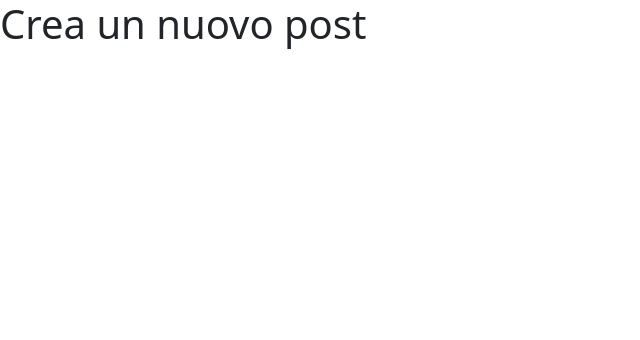
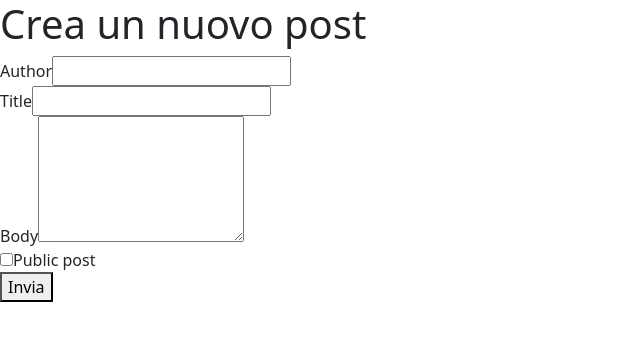
Before and after one commit to FedericoCanale/react-post-form, a React (Vite) app: page / in a window 1280 px wide. Shown: the top 340 px of the page, without its empty margins (0-640 px from the left). Built offline with nearby package versions, Linux system fonts and the light colour scheme.

Commit message:
Add basic form structure (no logic)

```diff
--- a/src/components/Main.jsx
+++ b/src/components/Main.jsx
@@ -4,6 +4,32 @@ export default function Main() {
     return (
         <main>
             <h1>Crea un nuovo post</h1>
+
+            <form>
+                <div>
+                    <label htmlFor="author">Author</label>
+                    <input id="author" name="author" type="text" />
+                </div>
+
+                <div>
+                    <label htmlFor="title">Title</label>
+                    <input id="title" name="title" type="text" />
+                </div>
+
+                <div>
+                    <label htmlFor="body">Body</label>
+                    <textarea id="body" name="body" rows="5" />
+                </div>
+
+                <div>
+                    <label htmlFor="public">
+                        <input id="public" name="public" type="checkbox" />
+                        Public post
+                    </label>
+                </div>
+
+                <button type="submit">Invia</button>
+            </form>
         </main>
     );
 }
```
